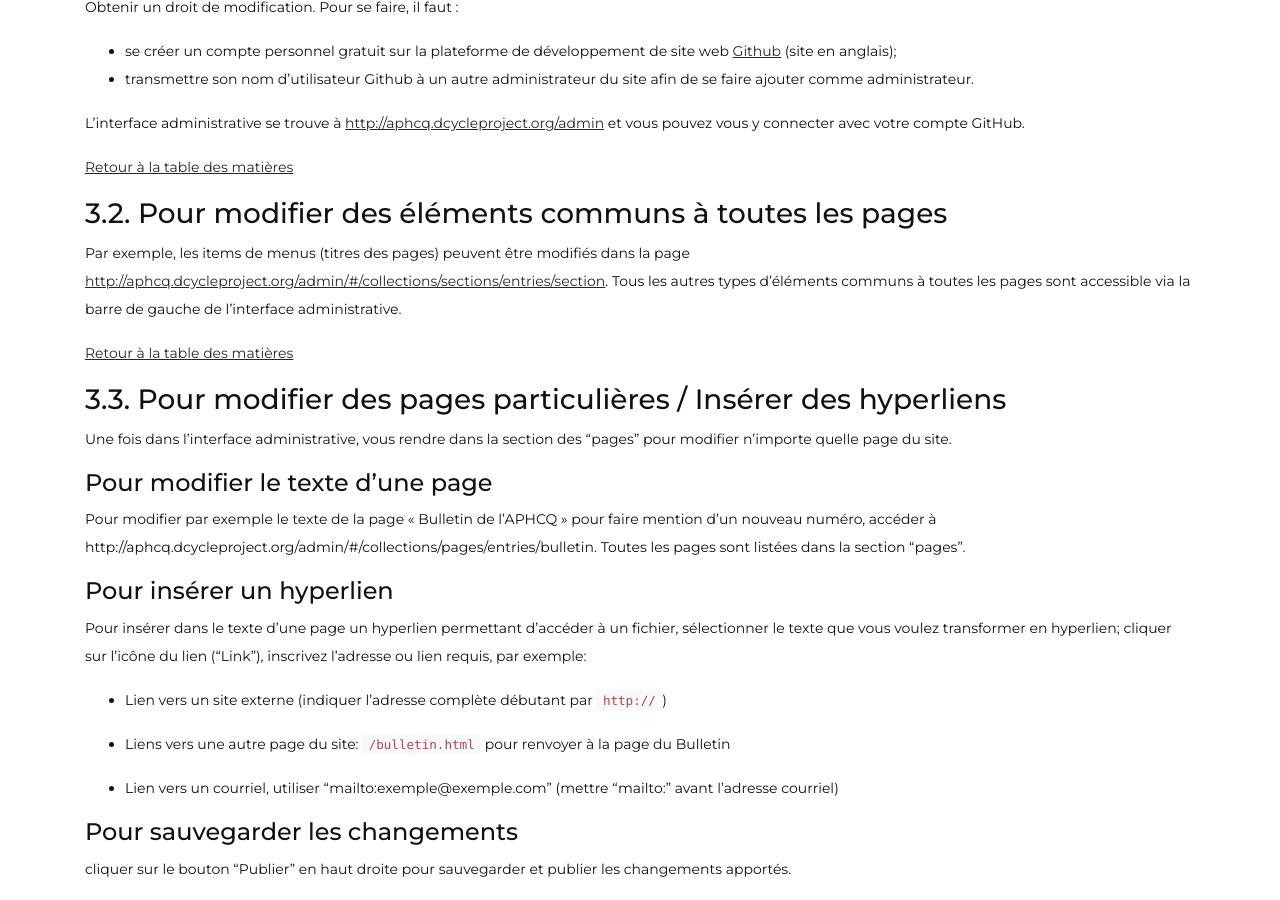
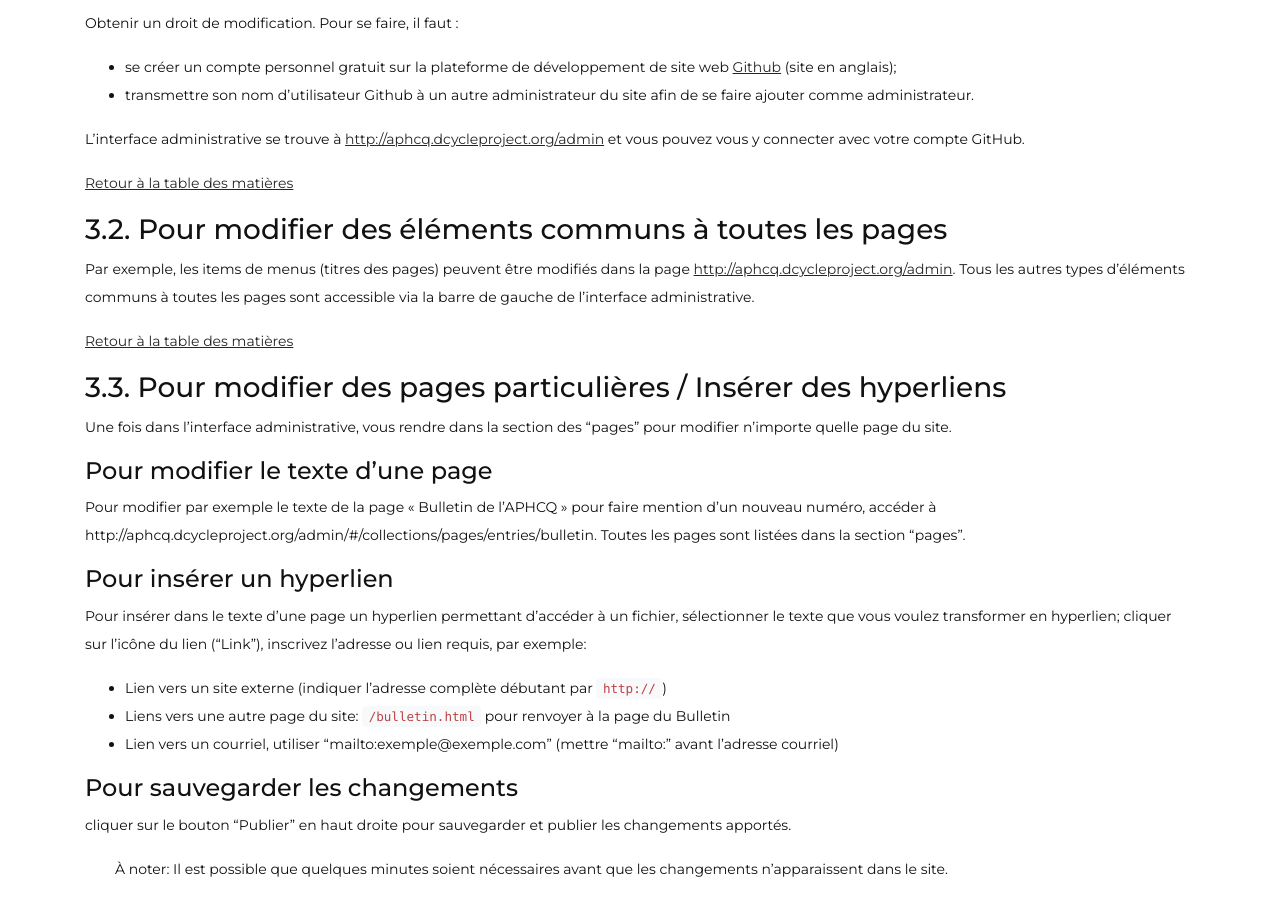
Before and after one commit to aphcq-association/site-web, a Jekyll site: the page built from docs/guide-admin.html, in a window 1280 px wide and 900 px high, scrolled down 1516 px. Built offline with Jekyll 4.4.1, drawn with Linux system fonts in a browser that asks for light colours.

Commit message:
Update Pages “guide-admin”

```diff
--- a/docs/guide-admin.html
+++ b/docs/guide-admin.html
@@ -5,15 +5,14 @@
 image_top: /media/5b.jpg
 date: 2020-01-07T12:00:00.000Z
 ---
-
 <a name="tm"></a>
 
-Table des matières
------
+## Table des matières
 
 * [1. Informations générales et liens utiles](#1)
 * [2. Pour accéder au présent guide en ligne](#2)
 * [3. Pour modifier le contenu du site web](#3)
+
   * [3.1. Prérequis](#3.1)
   * [3.2. Pour modifier des éléments communs à toutes les pages](#3.2)
   * [3.3. Pour modifier des pages particulières / Insérer des hyperliens](#3.3)
@@ -25,27 +24,24 @@
 
 <a name="1"></a> [Retour à la table des matières](#tm)
 
-<span></span>1. Informations générales et liens utiles
------
+## <span></span>1. Informations générales et liens utiles
 
-* Adresse temporaire du site web _avant son lancement_: [http://aphcq.dcycleproject.org/](http://aphcq.dcycleproject.org/).
-* Adresse permanente du site: [http://www.aphcq.ca/](http://www.aphcq.ca/).
-* Interface administrative du site (pour modifier le contenu du site et du présent guide): [http://aphcq.dcycleproject.org/admin](http://aphcq.dcycleproject.org/admin).
+* Adresse temporaire du site web *avant son lancement*: <http://aphcq.dcycleproject.org/>.
+* Adresse permanente du site: <http://www.aphcq.ca/>.
+* Interface administrative du site (pour modifier le contenu du site et du présent guide): <http://aphcq.dcycleproject.org/admin>.
 * Licence d'utilisation du contenu du site: disponible à https://github.com/aphcq-association/site-web/blob/master/LICENSE, (et non sur dans site web lui-même).
 
 <a name="2"></a> [Retour à la table des matières](#tm)
 
-<span></span>2. Pour accéder au présent guide en ligne
------
+## <span></span>2. Pour accéder au présent guide en ligne
 
-Option 1: accéder directement à la page [http://aphcq.dcycleproject.org/guide-admin.html](http://aphcq.dcycleproject.org/guide-admin.html).
+Option 1: accéder directement à la page <http://aphcq.dcycleproject.org/guide-admin.html>.
 
 Option 2: cliquer sur le lien « Administration de site » dans le menu inférieur du [site web](http://aphcq.dcycleproject.org/).
 
 <a name="3"></a> [Retour à la table des matières](#tm)
 
-<span></span>3. Pour modifier le contenu du site web
------
+## <span></span>3. Pour modifier le contenu du site web
 
 <a name="3.1"></a> [Retour à la table des matières](#tm)
 
@@ -56,13 +52,13 @@
 * se créer un compte personnel gratuit sur la plateforme de développement de site web [Github](https://github.com/) (site en anglais);
 * transmettre son nom d'utilisateur Github à un autre administrateur du site afin de se faire ajouter comme administrateur.
 
-L'interface administrative se trouve à [http://aphcq.dcycleproject.org/admin](http://aphcq.dcycleproject.org/admin) et vous pouvez vous y connecter avec votre compte GitHub.
+L'interface administrative se trouve à <http://aphcq.dcycleproject.org/admin> et vous pouvez vous y connecter avec votre compte GitHub.
 
 <a name="3.2"></a> [Retour à la table des matières](#tm)
 
 ### <span></span>3.2. Pour modifier des éléments communs à toutes les pages
 
-Par exemple, les items de menus (titres des pages) peuvent être modifiés dans la page [http://aphcq.dcycleproject.org/admin/#/collections/sections/entries/section](http://aphcq.dcycleproject.org/admin/#/collections/sections/entries/section). Tous les autres types d'éléments communs à toutes les pages sont accessible via la barre de gauche de l'interface administrative.
+Par exemple, les items de menus (titres des pages) peuvent être modifiés dans la page <http://aphcq.dcycleproject.org/admin>. Tous les autres types d'éléments communs à toutes les pages sont accessible via la barre de gauche de l'interface administrative.
 
 <a name="3.3"></a> [Retour à la table des matières](#tm)
 
@@ -79,9 +75,7 @@
 Pour insérer dans le texte d'une page un hyperlien permettant d'accéder à un fichier, sélectionner le texte que vous voulez transformer en hyperlien; cliquer sur l'icône du lien ("Link"), inscrivez l'adresse ou lien requis, par exemple:
 
 * Lien vers un site externe (indiquer l'adresse complète débutant par `http://`)
-
 * Liens vers une autre page du site: `/bulletin.html` pour renvoyer à la page du Bulletin
-
 * Lien vers un courriel, utiliser "mailto:exemple@exemple.com" (mettre "mailto:" avant l'adresse courriel)
 
 #### Pour sauvegarder les changements
@@ -117,15 +111,13 @@
 
 <a name="4"></a> [Retour à la table des matières](#tm)
 
-<span></span>4. En cas de problème
------
+## <span></span>4. En cas de problème
 
 Si vous éprouvez un problème ou avez une question sur la gestion du site, le mieux est de visiter la [page des billets ("issues")](https://github.com/aphcq-association/site-web/issues) sur GitHub, et ouvrir un billet (new issue) au besoin. Toute personne ayant une connaissance technique du développement web pourra également lire les informations techniques ci-dessous pour tenter de régler le problème.
 
 <a name="5"></a> [Retour à la table des matières](#tm)
 
-<span></span>5. Informations techniques
------
+## <span></span>5. Informations techniques
 
 Cette section est destinée aux personnes désirant une plus profonde compréhension technique du site web de l'APHCQ.
 
@@ -139,7 +131,7 @@
 * [Jekyll](https://jekyllrb.com) pour la génération de site statique.
 * [Dcycle Static](https://static.dcycle.com) pour l'authentification à Netlify.
 
-Le code source du site web de l’APHCQ estdistribué gratuitement sur la plateforme Github à [https://github.com/aphcq-association/site-web](https://github.com/aphcq-association/site-web).
+Le code source du site web de l’APHCQ estdistribué gratuitement sur la plateforme Github à <https://github.com/aphcq-association/site-web>.
 
 Ce site a initialement été développé par Albert Albala de Services-conseil Dcycle, en mars et avril 2020.
 
```
